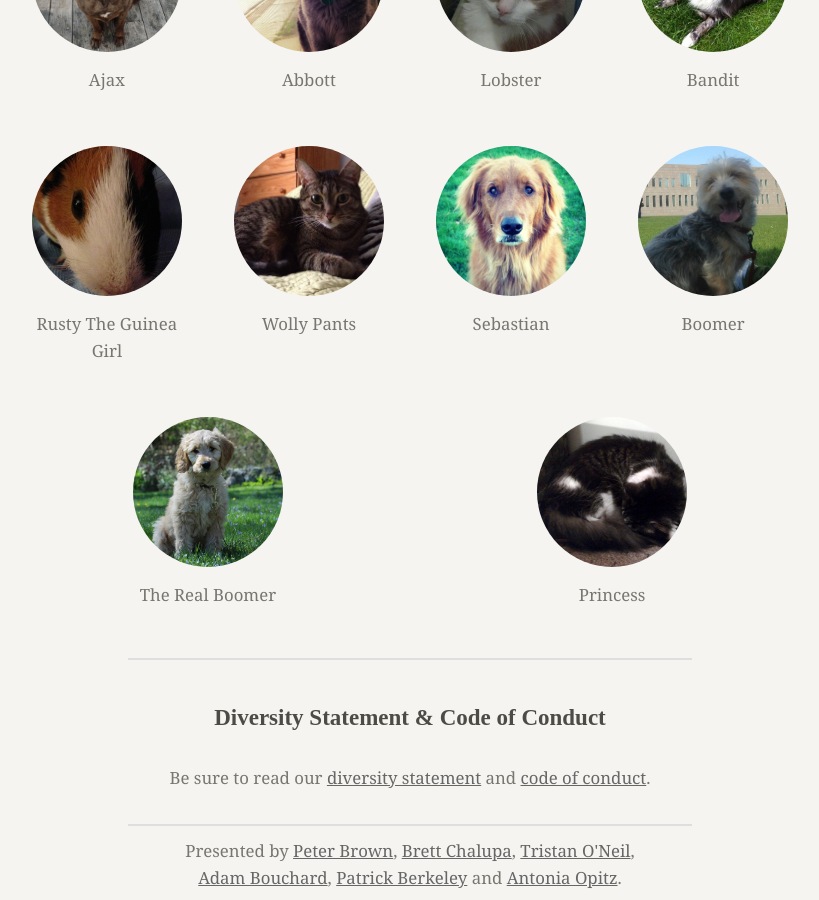
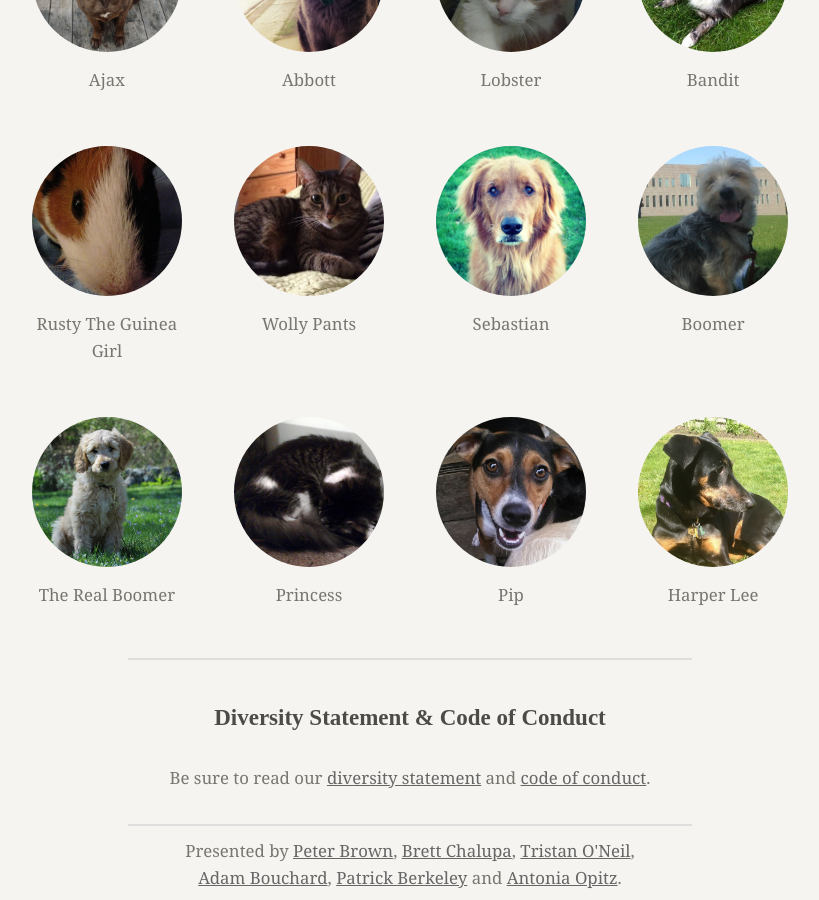
Before and after one commit to burlingtonruby/buruco2013, a Jekyll site: the page built from cat.html, in a window 1280 px wide and 900 px high, scrolled down 1516 px. Shown: the whole window, without its empty margins (230-1049 px from the left). Built offline with Jekyll 4.4.1, drawn with Linux system fonts in a browser that asks for light colours; nearby versions of some CDN libraries.

Commit message:
Adding Pip and Harper Lee

```diff
--- a/cat.html
+++ b/cat.html
@@ -144,17 +144,29 @@ meta_keywords: burlington, ruby, conference, vermont, rails, ruby on rails, cats
           </div>
         </div>
         <div class="row">
-          <div class="six columns supporter">
+          <div class="three columns supporter">
             <div class="supporter-frame"><a href="http://dockyard.com/"
                 title="The Real Boomer" target="_blank"><img src="images/cats/the_real_boomer.jpg"
               alt="The Real Boomer"></a></div>
             <p>The Real Boomer</p>
           </div>
-          <div class="six columns supporter">
+          <div class="three columns supporter">
             <div class="supporter-frame"><a href="cat.html"
                 title="Princess" target="_blank"><img src="images/cats/princess.jpg"
               alt="Princess"></a></div>
             <p>Princess</p>
+          </div>
+          <div class="three columns supporter">
+            <div class="supporter-frame"><a href="cat.html"
+                title="Pip" target="_blank"><img src="images/cats/pip.jpg"
+                alt="Pip"></a></div>
+            <p>Pip</p>
+          </div>
+          <div class="three columns supporter">
+            <div class="supporter-frame"><a href="cat.html"
+                title="Harper Lee" target="_blank"><img src="images/cats/harper-lee.jpg"
+              alt="Harper Lee"></a></div>
+            <p>Harper Lee</p>
           </div>
         </div>
       </div>
```
Also changed, not shown: sponsors.html (+14 -2 lines), images/cats/harper-lee.jpg (added), images/cats/pip.jpg (added).
